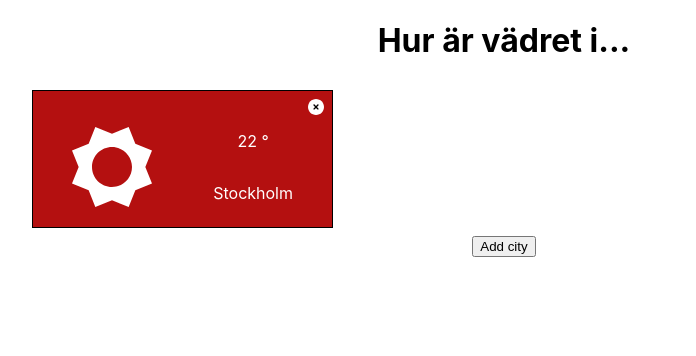
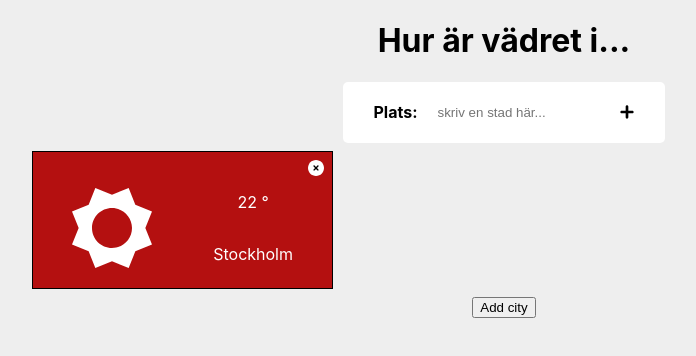
Before and after one commit to alsterverse/Arbetsprov-FE, a React (Create React App) app: page / in a window 1280 px wide. Shown: the top 356 px of the page, without its empty margins (136-832 px from the left). Built offline with nearby package versions, Linux system fonts and the light colour scheme.

Commit message:
basic input component

```diff
--- a/src/App.css
+++ b/src/App.css
@@ -1,3 +1,7 @@
+body {
+  background-color: #EEEEEE;
+}
+
 .App {
   text-align: center;
 }
--- a/src/components/UI/Button/Button.tsx
+++ b/src/components/UI/Button/Button.tsx
@@ -18,6 +18,11 @@ const Button = ({type, children, click}: Props) => {
             style.push(Classes.IconButton)
             break;
 
+        case "add":
+            content = <Icon type="add" size="small" />;
+            style.push(Classes.IconButton);
+            break;
+
         default:
             content = <>{children}</>
     }
--- a/src/components/UI/Icon/Icon.module.css
+++ b/src/components/UI/Icon/Icon.module.css
@@ -17,3 +17,7 @@ img {
     width: 100%;
     height: 100%;
 }
+
+.black {
+    filter: brightness(0%);
+}
--- a/src/components/UI/Icon/Icon.tsx
+++ b/src/components/UI/Icon/Icon.tsx
@@ -2,6 +2,7 @@ import sunny from "./../../../assets/icon_sun.svg";
 import cloudy from "./../../../assets/icon_cloudy.svg";
 import rainy from "./../../../assets/icon_rain.svg";
 import fallback from "./../../../assets/CloseButton.svg";
+import add from "./../../../assets/AddButton.svg";
 
 import classes from './Icon.module.css';
 
@@ -13,23 +14,23 @@ interface Props {
 const Icon: React.FC<Props> = (props) => {
     let icon: string;
     let iconAltText: string;
-    let style: string;
+    let styles: string[] = [];
 
     switch(props.size) {
         case "small":
-            style = classes.sm;
+            styles.push(classes.sm);
             break;
 
         case "medium":
-            style = classes.md;
+            styles.push(classes.md);
             break;
 
         case "large":
-            style = classes.lg;
+            styles.push(classes.lg);
             break;
 
         default:
-            style = classes.lg;
+            styles.push(classes.lg);
     }
 
     switch(props.type) {
@@ -53,13 +54,19 @@ const Icon: React.FC<Props> = (props) => {
             iconAltText = "fallback icon";
             break;
 
+        case "add":
+            icon = add;
+            iconAltText = "add icon";
+            styles.push(classes.black);
+            break;
+
         default:
             icon = fallback;
             iconAltText = "fallback icon";
     }
 
     return(
-        <div className={style}>
+        <div className={styles.join(" ")}>
             <img src={icon} alt={iconAltText} />
         </div>
     )
--- /dev/null
+++ b/src/components/UI/Input/Input.jsx
@@ -0,0 +1,16 @@
+import Button from "../Button/Button";
+
+import Classes from "./Input.module.css";
+
+const Input = () => {
+
+    return (
+        <div className={Classes.Container}>
+            <span className={Classes.Label}>Plats:</span>
+            <input className={Classes.Input} placeholder="skriv en stad här..." />
+            <Button type="add" />
+        </div>
+    )
+}
+
+export default Input;
--- /dev/null
+++ b/src/components/UI/Input/Input.module.css
@@ -0,0 +1,18 @@
+.Container {
+    display: flex;
+    align-items: center;
+    justify-content: center;
+
+    padding: 20px 30px;
+    border-radius: 5px;
+    background-color: white;
+}
+
+.Label {
+    font-weight: bold;
+    padding-right: 1em;
+}
+
+.Input {
+    border-color: transparent;
+}
--- a/src/containers/Dashboard/Dashboard.tsx
+++ b/src/containers/Dashboard/Dashboard.tsx
@@ -1,4 +1,5 @@
 import CitiesList from "../../components/CitiesList/CitiesList";
+import Input from "../../components/UI/Input/Input";
 
 import { getCity } from "../../api/weatherStack";
 
@@ -54,6 +55,7 @@ const Dashboard = () => {
     return(
         <>
             <h1>Hur är vädret i...</h1>
+            <Input />
             <CitiesList cities={cities} remove={removeCity} />
             {/* <button onClick={() => { runAPI() }}>Test API</button> */}
             <button onClick={() => addCity()}>Add city</button>
```
Also changed, not shown: src/assets/AddButton.svg (added).
